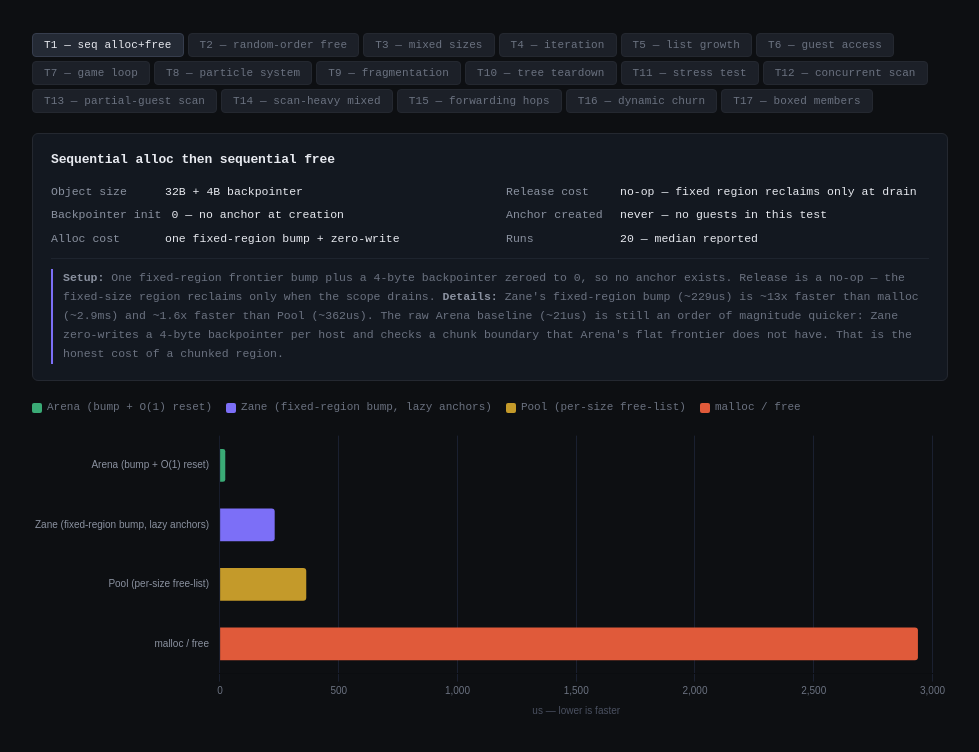
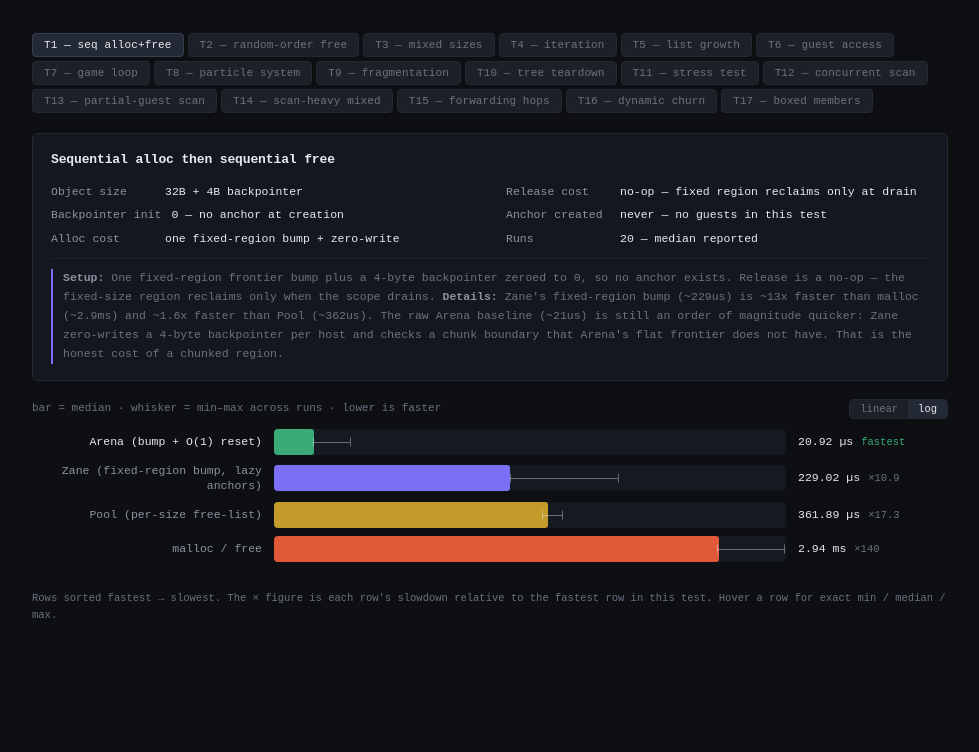
Before and after one commit to zane-lang/spec, a plain HTML site: page bench/benchmark.html in a window 1280 px wide. Shown: the part 122-874 px from the top of the page, without its empty margins (150-1129 px from the left). After the commit the page ends 805 px from the top, so only its background shows below. Drawn offline with nearby package versions, Linux system fonts and the light colour scheme.

Commit message:
improve bench html

```diff
--- a/bench/benchmark.html
+++ b/bench/benchmark.html
@@ -4,11 +4,11 @@
 <meta charset="UTF-8">
 <meta name="viewport" content="width=device-width, initial-scale=1.0">
 <title>Zane Memory Model Benchmark</title>
-<script src="https://cdnjs.cloudflare.com/ajax/libs/Chart.js/4.4.1/chart.umd.js"></script>
 <style>
   :root {
     --bg:#0d0f12;--surface:#151820;--border:#242830;--text:#e8eaf0;--muted:#6b7280;
     --accent:#7c6ff7;--tab-bg:#1c2028;--tab-act:#242a35;--info-bg:#131820;--divider:#1e242e;--label:#8b92a0;
+    --track:#151a22;--whisker:#e8eaf0;
   }
   *{box-sizing:border-box;margin:0;padding:0;}
   body{background:var(--bg);color:var(--text);font-family:'JetBrains Mono','Fira Code','Cascadia Code',monospace;font-size:13px;line-height:1.6;padding:40px 32px 60px;max-width:980px;margin:0 auto;}
@@ -29,21 +29,49 @@
   .info-div{grid-column:1/-1;border:none;border-top:1px solid var(--divider);margin:10px 0;}
   .info-details{grid-column:1/-1;font-size:11.5px;color:var(--muted);line-height:1.65;border-left:2px solid var(--accent);padding-left:10px;}
   .info-details strong{color:var(--label);font-weight:600;}
-  .legend{display:flex;flex-wrap:wrap;gap:14px;margin-bottom:10px;font-size:11px;color:var(--muted);}
-  .litem{display:flex;align-items:center;gap:5px;}
-  .sw{width:10px;height:10px;border-radius:2px;flex-shrink:0;}
-  .chart-wrap{position:relative;width:100%;}
+
+  .chart-head{display:flex;align-items:center;justify-content:space-between;margin-bottom:10px;gap:12px;flex-wrap:wrap;}
+  .chart-cap{font-size:11px;color:var(--muted);}
+  .scale-toggle{display:flex;border:1px solid var(--border);border-radius:4px;overflow:hidden;}
+  .scale-btn{padding:3px 10px;font-size:10.5px;font-family:inherit;border:none;background:var(--tab-bg);color:var(--muted);cursor:pointer;transition:all .12s;}
+  .scale-btn.on{background:var(--tab-act);color:var(--text);}
+
+  .chart{display:flex;flex-direction:column;gap:8px;}
+  .row{display:grid;grid-template-columns:230px 1fr 150px;gap:12px;align-items:center;}
+  .rname{font-size:11.5px;color:var(--label);text-align:right;line-height:1.35;overflow-wrap:break-word;}
+  .row.fastest .rname{color:var(--text);}
+  .rtrack{position:relative;height:26px;background:var(--track);border-radius:4px;}
+  .rbar{position:absolute;left:0;top:0;bottom:0;border-radius:4px 3px 3px 4px;min-width:2px;transition:width .35s cubic-bezier(.2,.8,.2,1);}
+  .rwhisker{position:absolute;top:50%;height:1px;background:var(--whisker);opacity:.4;}
+  .rcap{position:absolute;top:50%;transform:translateY(-50%);width:1px;height:9px;background:var(--whisker);opacity:.4;}
+  .rmeta{display:flex;align-items:baseline;gap:8px;white-space:nowrap;}
+  .rval{font-size:11.5px;color:var(--text);}
+  .rmult{font-size:10.5px;color:var(--muted);}
+  .row.fastest .rmult{color:#3aab76;}
+  footer{margin-top:28px;font-size:10.5px;color:var(--muted);}
+
+  @media (max-width:720px){
+    .row{grid-template-columns:1fr;gap:3px;}
+    .rname{text-align:left;}
+  }
 </style>
 </head>
 <body>
 <header>
   <h1>Zane Memory Model Benchmark</h1>
-  <p><span>20 runs per test · median reported · ns precision</span> — compiled with gcc -O2</p>
+  <p><span>20 runs per test &middot; median reported &middot; ns precision</span> &mdash; compiled with gcc -O2</p>
 </header>
 <div class="tabs" id="tabs"></div>
 <div class="info" id="info"></div>
-<div class="legend" id="leg"></div>
-<div class="chart-wrap" id="wrap"><canvas id="ch"></canvas></div>
+<div class="chart-head">
+  <span class="chart-cap">bar = median &middot; whisker = min&ndash;max across runs &middot; lower is faster</span>
+  <div class="scale-toggle" id="scale">
+    <button class="scale-btn" data-s="linear">linear</button>
+    <button class="scale-btn" data-s="log">log</button>
+  </div>
+</div>
+<div class="chart" id="chart"></div>
+<footer>Rows sorted fastest &rarr; slowest. The &times; figure is each row's slowdown relative to the fastest row in this test. Hover a row for exact min / median / max.</footer>
 <script>
 const TESTS=[
   {
@@ -56,10 +84,22 @@
       "malloc / free"
     ],
     "data": [
-      20.92,
-      229.02,
-      361.89,
-      2937.29
+      20.921,
+      229.017,
+      361.892,
+      2937.294
+    ],
+    "mins": [
+      20.516,
+      227.433,
+      338.163,
+      2864.295
+    ],
+    "maxs": [
+      32.375,
+      853.465,
+      429.325,
+      6490.794
     ],
     "colors": [
       "#3aab76",
@@ -106,8 +146,18 @@
     ],
     "data": [
       0.04,
-      277.67,
-      1302.59
+      277.671,
+      1302.586
+    ],
+    "mins": [
+      0.036,
+      259.429,
+      1229.663
+    ],
+    "maxs": [
+      0.196,
+      447.015,
+      2582.795
     ],
     "colors": [
       "#7c6ff7",
@@ -145,10 +195,22 @@
       "malloc / free"
     ],
     "data": [
-      75.06,
-      388.98,
-      2703.63,
-      8005.45
+      75.056,
+      388.977,
+      2703.633,
+      8005.453
+    ],
+    "mins": [
+      51.116,
+      383.756,
+      1632.046,
+      6151.267
+    ],
+    "maxs": [
+      127.823,
+      1569.633,
+      4413.387,
+      12508.802
     ],
     "colors": [
       "#3aab76",
@@ -188,11 +250,25 @@
       "Pointer array, shuffled"
     ],
     "data": [
-      75.23,
-      82.86,
-      87.94,
+      75.231,
+      82.859,
+      87.935,
       132.97,
-      194.37
+      194.365
+    ],
+    "mins": [
+      74.1,
+      82.385,
+      87.296,
+      129.675,
+      179.761
+    ],
+    "maxs": [
+      193.908,
+      233.712,
+      994.016,
+      260.942,
+      244.665
     ],
     "colors": [
       "#3aab76",
@@ -244,10 +320,22 @@
       "UList (chunk=8, no realloc)"
     ],
     "data": [
-      299.38,
-      312.86,
-      319.7,
-      1123.87
+      299.377,
+      312.856,
+      319.701,
+      1123.872
+    ],
+    "mins": [
+      286.266,
+      298.081,
+      316.545,
+      1105.982
+    ],
+    "maxs": [
+      660.939,
+      784.743,
+      429.312,
+      1262.087
     ],
     "colors": [
       "#7c6ff7",
@@ -297,9 +385,19 @@
       "Segmented tether (chunk dir cached)"
     ],
     "data": [
-      117.46,
-      141.52,
-      142.31
+      117.459,
+      141.517,
+      142.309
+    ],
+    "mins": [
+      115.942,
+      135.413,
+      138.928
+    ],
+    "maxs": [
+      200.531,
+      198.939,
+      202.089
     ],
     "colors": [
       "#4a9edd",
@@ -353,8 +451,18 @@
     ],
     "data": [
       2411.28,
-      2464.09,
-      3272.96
+      2464.088,
+      3272.961
+    ],
+    "mins": [
+      2344.942,
+      2400.899,
+      2788.114
+    ],
+    "maxs": [
+      2543.076,
+      4773.067,
+      5559.599
     ],
     "colors": [
       "#7c6ff7",
@@ -400,10 +508,22 @@
       "Zane + work-stealing update"
     ],
     "data": [
-      6857.18,
-      7699.9,
-      8109.06,
-      107281.27
+      6857.182,
+      7699.904,
+      8109.055,
+      107281.269
+    ],
+    "mins": [
+      6374.221,
+      7432.995,
+      7791.882,
+      77709.744
+    ],
+    "maxs": [
+      7361.18,
+      12639.899,
+      8526.911,
+      151294.342
     ],
     "colors": [
       "#c49a2a",
@@ -453,9 +573,19 @@
       "malloc -- refill fragmented heap"
     ],
     "data": [
-      92.27,
-      574.24,
-      1124.24
+      92.265,
+      574.237,
+      1124.239
+    ],
+    "mins": [
+      89.626,
+      135.191,
+      671.376
+    ],
+    "maxs": [
+      195.002,
+      736.912,
+      1393.02
     ],
     "colors": [
       "#7c6ff7",
@@ -502,11 +632,25 @@
       "malloc cascade destroy"
     ],
     "data": [
-      53.13,
-      53.21,
-      53.57,
-      55.84,
-      98.33
+      53.127,
+      53.207,
+      53.572,
+      55.837,
+      98.335
+    ],
+    "mins": [
+      0.032,
+      0.027,
+      0.03,
+      0.022,
+      0.05
+    ],
+    "maxs": [
+      54.357,
+      57.139,
+      54.79,
+      63.999,
+      109.125
     ],
     "colors": [
       "#5a4faa",
@@ -561,9 +705,19 @@
       "malloc / free"
     ],
     "data": [
-      1863.64,
-      1911.45,
-      2037.76
+      1863.644,
+      1911.449,
+      2037.764
+    ],
+    "mins": [
+      1830.015,
+      1878.507,
+      1984.17
+    ],
+    "maxs": [
+      1898.964,
+      2069.232,
+      2107.228
     ],
     "colors": [
       "#c49a2a",
@@ -611,8 +765,16 @@
       "Hosted Array shards, concurrent (4 workers)"
     ],
     "data": [
-      57.24,
-      174.74
+      57.243,
+      174.735
+    ],
+    "mins": [
+      56.704,
+      104.518
+    ],
+    "maxs": [
+      71.055,
+      397.148
     ],
     "colors": [
       "#3aab76",
@@ -654,7 +816,13 @@
       "Payload scan (8 passes)"
     ],
     "data": [
-      697.67
+      697.675
+    ],
+    "mins": [
+      672.259
+    ],
+    "maxs": [
+      765.734
     ],
     "colors": [
       "#7c6ff7"
@@ -691,7 +859,13 @@
       "Mixed 10:1 (scan-heavy)"
     ],
     "data": [
-      4132.65
+      4132.649
+    ],
+    "mins": [
+      4004.087
+    ],
+    "maxs": [
+      4369.692
     ],
     "colors": [
       "#7c6ff7"
@@ -733,12 +907,28 @@
       "4 forwarding hops"
     ],
     "data": [
-      164.24,
-      316.38,
-      469.44,
-      659.54,
-      707.13,
-      802.41
+      164.241,
+      316.382,
+      469.445,
+      659.536,
+      707.131,
+      802.408
+    ],
+    "mins": [
+      162.372,
+      312.985,
+      467.685,
+      643.479,
+      691.163,
+      733.3
+    ],
+    "maxs": [
+      181.057,
+      369.218,
+      508.171,
+      739.818,
+      815.735,
+      951.706
     ],
     "colors": [
       "#4a9edd",
@@ -800,11 +990,25 @@
       "malloc / free"
     ],
     "data": [
-      59.86,
-      509.01,
+      59.861,
+      509.008,
       622.77,
-      657.39,
-      1877.19
+      657.389,
+      1877.195
+    ],
+    "mins": [
+      59.522,
+      267.848,
+      612.068,
+      646.252,
+      1822.564
+    ],
+    "maxs": [
+      70.595,
+      626.099,
+      673.784,
+      920.295,
+      1977.16
     ],
     "colors": [
       "#3aab76",
@@ -857,11 +1061,25 @@
       "malloc deep copy"
     ],
     "data": [
-      19.63,
-      33.6,
-      42.1,
-      53.4,
-      124.52
+      19.627,
+      33.597,
+      42.099,
+      53.404,
+      124.516
+    ],
+    "mins": [
+      19.069,
+      28.391,
+      41.842,
+      53.195,
+      122.634
+    ],
+    "maxs": [
+      21.323,
+      34.6,
+      43.759,
+      56.376,
+      175.561
     ],
     "colors": [
       "#3aab76",
@@ -912,8 +1130,15 @@
     "details": "Rehosting an 8,191-node boxed tree relocates every descendant recursively: ~42us with no guests, ~53us with a guest on every node. That ~27% is the per- host anchor retarget, and it stays O(1) per host \u2014 no guest is ever enumerated. The value side is the pair worth reading: deep-copying from an existing place costs ~34us, constructing a fresh tree ~20us. Both are O(structure), which is the content of \u00a72.3, and the gap between them is the copy proper, since a fresh non-place result is built directly in its destination. That is why only an existing source pays. Relocation costs more than the copy because a hosted node is 24 bytes to the value node's 16 and each old block is returned to its stack on the way. malloc's equivalent deep copy is ~125us, ~3.7x the value copy."
   }
 ];
-let chart=null;
+let cur=0, scale='linear';
 const esc=x=>String(x).replace(/&/g,'&amp;').replace(/</g,'&lt;').replace(/>/g,'&gt;');
+
+function fmt(us){
+  if(us>=1000) return (us/1000).toFixed(2)+' ms';
+  if(us>=1)    return us.toFixed(2)+' µs';
+  return (us*1000).toFixed(1)+' ns';
+}
+
 function renderInfo(t){
   const half=Math.ceil(t.meta.length/2);
   const rows=col=>col.map(r=>`<div class="info-row"><span class="info-lbl">${r.label}</span><span class="info-val">${r.val}</span></div>`).join('');
@@ -924,23 +1149,51 @@
     `<hr class="info-div">`+
     `<div class="info-details"><strong>Setup: </strong>${t.setup}${t.details ? ' <strong>Details: </strong>'+t.details : ''}</div>`;
 }
+
+function autoScale(t){
+  const vals=t.data.filter(v=>v>0);
+  if(!vals.length) return 'linear';
+  return (Math.max(...vals)/Math.min(...vals) > 100) ? 'log' : 'linear';
+}
+
+function widthPct(v,t,s){
+  const hi=Math.max(...t.maxs, ...t.data);
+  if(v<=0||hi<=0) return 0;
+  if(s==='linear') return Math.min(100, v/hi*100);
+  const pos=[...t.data,...t.mins].filter(x=>x>0);
+  const lo=Math.min(...pos);
+  const l0=Math.log(lo/1.6), l1=Math.log(hi*1.02);
+  return Math.min(100, Math.max(0,(Math.log(v)-l0)/(l1-l0))*100);
+}
+
+function renderChart(t,s){
+  const best=Math.min(...t.data);
+  document.getElementById('chart').innerHTML=t.labels.map((label,i)=>{
+    const v=t.data[i], mn=t.mins[i], mx=t.maxs[i];
+    const w=widthPct(v,t,s), wl=widthPct(mn,t,s), wr=widthPct(mx,t,s);
+    const mult=best>0 ? v/best : 1;
+    const multTxt=(mult<1.005) ? 'fastest' : '×'+(mult>=100?mult.toFixed(0):mult.toFixed(mult>=10?1:2));
+    const whisker=(wr-wl>0.4)
+      ? `<span class="rwhisker" style="left:${wl}%;width:${wr-wl}%"></span>`+
+        `<span class="rcap" style="left:${wl}%"></span><span class="rcap" style="left:${wr}%"></span>`
+      : '';
+    return `<div class="row${mult<1.005?' fastest':''}" title="min ${fmt(mn)}  ·  median ${fmt(v)}  ·  max ${fmt(mx)}">`+
+      `<span class="rname">${esc(label)}</span>`+
+      `<span class="rtrack"><span class="rbar" style="width:${w}%;background:${t.colors[i]}"></span>${whisker}</span>`+
+      `<span class="rmeta"><span class="rval">${fmt(v)}</span><span class="rmult">${multTxt}</span></span>`+
+      `</div>`;
+  }).join('');
+  document.querySelectorAll('.scale-btn').forEach(b=>b.classList.toggle('on',b.dataset.s===s));
+}
+
 function show(idx){
+  cur=idx;
   const t=TESTS[idx];
-  document.getElementById('wrap').style.height=Math.max(140,t.labels.length*54+80)+'px';
+  scale=autoScale(t);
   renderInfo(t);
-  document.getElementById('leg').innerHTML=t.labels.map((l,i)=>`<span class="litem"><span class="sw" style="background:${t.colors[i]}"></span>${esc(l)}</span>`).join('');
-  if(chart) chart.destroy();
-  chart=new Chart(document.getElementById('ch'),{
-    type:'bar',
-    data:{labels:t.labels,datasets:[{data:t.data,backgroundColor:t.colors,borderRadius:3,barThickness:32}]},
-    options:{
-      indexAxis:'y',responsive:true,maintainAspectRatio:false,
-      plugins:{legend:{display:false},tooltip:{backgroundColor:'#1c2230',borderColor:'#2e3545',borderWidth:1,titleColor:'#8b92a0',bodyColor:'#e8eaf0',callbacks:{label:ctx=>' '+ctx.parsed.x.toFixed(2)+' us  (median of 20 runs)'}}},
-      scales:{x:{title:{display:true,text:'us — lower is faster',font:{size:11,family:'inherit'},color:'#4a5060'},grid:{color:'#1a2030'},ticks:{font:{size:11,family:'inherit'},color:'#6b7280'}},
-              y:{ticks:{font:{size:11,family:'inherit'},color:'#8b92a0',autoSkip:false},grid:{display:false}}}
-    }
-  });
+  renderChart(t,scale);
 }
+
 const el=document.getElementById('tabs');
 TESTS.forEach((t,i)=>{
   const b=document.createElement('button');
@@ -949,6 +1202,9 @@
   b.onclick=()=>{document.querySelectorAll('.tab').forEach(x=>x.classList.remove('on'));b.classList.add('on');show(i);};
   el.appendChild(b);
 });
+document.querySelectorAll('.scale-btn').forEach(b=>{
+  b.onclick=()=>{scale=b.dataset.s;renderChart(TESTS[cur],scale);};
+});
 show(0);
 </script>
 </body>
```
Also changed, not shown: 1 other file.
